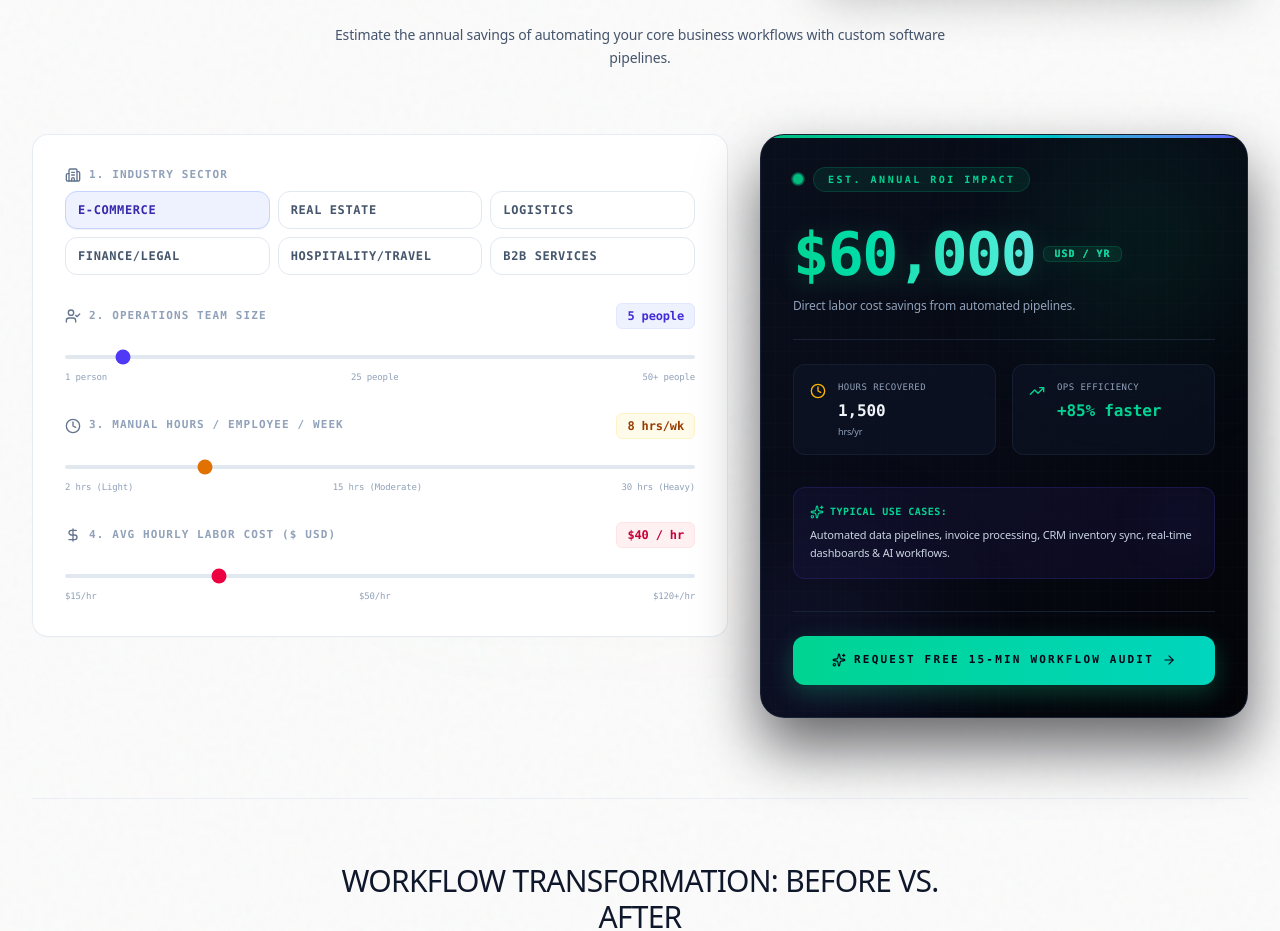
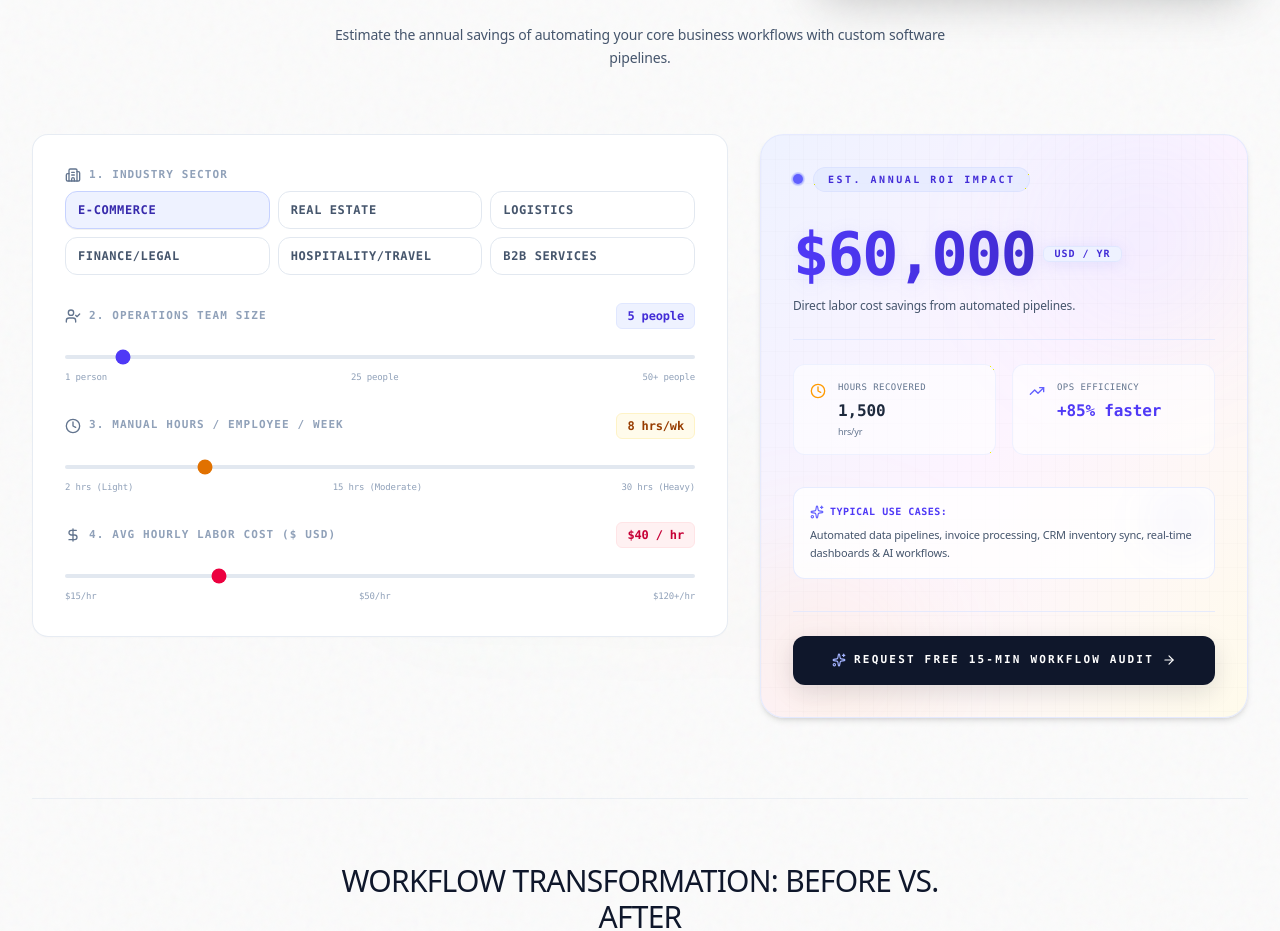
Before and after one commit to programador-negro/daniel_web_marca_personal, a React (Vite) app: page /cotizador in a window 1280 px wide. Shown: the part 800-1731 px from the top of the page. Built offline with nearby package versions, Linux system fonts and the light colour scheme.

Commit message:
design: convert ROI savings card to elegant pastel light gradient matching the brand aesthetics

```diff
--- a/src/components/QuoteEstimatorSection.tsx
+++ b/src/components/QuoteEstimatorSection.tsx
@@ -341,55 +341,55 @@ export const QuoteEstimatorSection: React.FC = () => {
           </div>
 
           {/* Right Column: Live Savings Result Box */}
-          <div className="lg:col-span-5 bg-gradient-to-br from-[#0a0f1d] via-[#070a14] to-[#030408] text-white rounded-3xl p-6 sm:p-8 flex flex-col justify-between border border-slate-800/80 shadow-[0_30px_60px_rgba(3,4,8,0.6)] min-h-[500px] relative overflow-hidden transition-all duration-500 hover:border-slate-700/80 hover:shadow-[0_30px_70px_rgba(16,185,129,0.15)] group before:absolute before:top-0 before:left-0 before:right-0 before:h-[3px] before:bg-gradient-to-r before:from-emerald-500 before:via-teal-400 before:to-indigo-500">
+          <div className="lg:col-span-5 bg-gradient-to-br from-[#eef2ff] via-[#fdf4ff] to-[#fffbeb] text-slate-800 rounded-3xl p-6 sm:p-8 flex flex-col justify-between border border-indigo-100/80 shadow-md min-h-[500px] relative overflow-hidden transition-all duration-500 hover:border-indigo-200 hover:shadow-xl group">
             {/* Ambient Background Glows */}
-            <div className="absolute top-0 right-0 w-52 h-52 bg-emerald-500/10 rounded-full blur-3xl pointer-events-none group-hover:bg-emerald-500/15 transition-all duration-500" />
-            <div className="absolute -left-12 -bottom-12 w-52 h-52 bg-indigo-500/10 rounded-full blur-3xl pointer-events-none group-hover:bg-indigo-500/15 transition-all duration-500" />
-            <div className="absolute inset-0 bg-[linear-gradient(to_right,#ffffff02_1px,transparent_1px),linear-gradient(to_bottom,#ffffff02_1px,transparent_1px)] bg-[size:14px_24px] pointer-events-none" />
+            <div className="absolute top-0 right-0 w-52 h-52 bg-indigo-300/10 rounded-full blur-3xl pointer-events-none group-hover:bg-indigo-300/15 transition-all duration-500" />
+            <div className="absolute -left-12 -bottom-12 w-52 h-52 bg-amber-300/10 rounded-full blur-3xl pointer-events-none group-hover:bg-amber-300/15 transition-all duration-500" />
+            <div className="absolute inset-0 bg-[linear-gradient(to_right,#00000003_1px,transparent_1px),linear-gradient(to_bottom,#00000003_1px,transparent_1px)] bg-[size:14px_24px] pointer-events-none" />
 
             <div className="space-y-8 relative z-10">
               {/* Pulse Active Badge */}
               <div className="flex items-center gap-2.5">
                 <span className="relative flex h-2.5 w-2.5">
-                  <span className="animate-ping absolute inline-flex h-full w-full rounded-full bg-emerald-400 opacity-75"></span>
-                  <span className="relative inline-flex rounded-full h-2.5 w-2.5 bg-emerald-500"></span>
+                  <span className="animate-ping absolute inline-flex h-full w-full rounded-full bg-indigo-400 opacity-75"></span>
+                  <span className="relative inline-flex rounded-full h-2.5 w-2.5 bg-indigo-500"></span>
                 </span>
-                <span className="text-[10px] font-mono font-bold uppercase tracking-[0.25em] text-emerald-400 bg-emerald-500/10 px-3.5 py-1 rounded-full border border-emerald-500/20 inline-block">
+                <span className="text-[10px] font-mono font-bold uppercase tracking-[0.25em] text-indigo-700 bg-indigo-100/60 px-3.5 py-1 rounded-full border border-indigo-200/35 inline-block">
                   {t.resultTitle}
                 </span>
               </div>
 
               <div className="space-y-6">
                 <div>
-                  <div className="text-5xl sm:text-6xl font-black tracking-tight text-transparent bg-clip-text bg-gradient-to-r from-emerald-400 via-teal-300 to-indigo-300 drop-shadow-[0_4px_12px_rgba(16,185,129,0.25)] font-mono flex items-baseline gap-2 flex-wrap">
+                  <div className="text-5xl sm:text-6xl font-black tracking-tight text-transparent bg-clip-text bg-gradient-to-r from-indigo-600 via-indigo-700 to-indigo-900 drop-shadow-[0_2px_8px_rgba(99,102,241,0.12)] font-mono flex items-baseline gap-2 flex-wrap">
                     ${annualDollarSavings.toLocaleString()}
-                    <span className="text-[10px] font-mono font-bold uppercase tracking-widest text-emerald-400 bg-emerald-500/10 border border-emerald-500/20 px-2.5 py-0.5 rounded-md self-center">
+                    <span className="text-[10px] font-mono font-bold uppercase tracking-widest text-indigo-700 bg-indigo-50 border border-indigo-100 px-2.5 py-0.5 rounded-md self-center">
                       {t.resultSuffix}
                     </span>
                   </div>
-                  <p className="text-xs text-slate-400 mt-3 font-light leading-relaxed max-w-sm">
+                  <p className="text-xs text-slate-600 mt-3 font-light leading-relaxed max-w-sm">
                     {t.resultDesc}
                   </p>
                 </div>
 
                 {/* Micro Stats Row */}
-                <div className="grid grid-cols-2 gap-4 pt-6 border-t border-slate-800/80">
-                  <div className="bg-slate-900/50 hover:bg-slate-900/80 transition-all duration-300 border border-slate-800/60 hover:border-slate-700/60 p-4 rounded-xl flex items-start gap-3">
-                    <Clock className="w-4 h-4 text-amber-400 shrink-0 mt-0.5 animate-pulse" />
+                <div className="grid grid-cols-2 gap-4 pt-6 border-t border-indigo-100/80">
+                  <div className="bg-white/60 hover:bg-white/90 transition-all duration-300 border border-indigo-100/50 hover:border-indigo-100 p-4 rounded-xl flex items-start gap-3">
+                    <Clock className="w-4 h-4 text-amber-500 shrink-0 mt-0.5 animate-pulse" />
                     <div>
-                      <div className="text-[9px] font-mono uppercase tracking-wider text-slate-400">{t.hoursSaved}</div>
-                      <div className="text-base font-bold text-slate-100 mt-1 font-mono">
+                      <div className="text-[9px] font-mono uppercase tracking-wider text-slate-500">{t.hoursSaved}</div>
+                      <div className="text-base font-bold text-slate-800 mt-1 font-mono">
                         {annualHoursSaved.toLocaleString()}
-                        <span className="text-[9px] font-sans text-slate-400 font-light block mt-0.5">{t.hoursSavedSuffix}</span>
+                        <span className="text-[9px] font-sans text-slate-500 font-light block mt-0.5">{t.hoursSavedSuffix}</span>
                       </div>
                     </div>
                   </div>
 
-                  <div className="bg-slate-900/50 hover:bg-slate-900/80 transition-all duration-300 border border-slate-800/60 hover:border-slate-700/60 p-4 rounded-xl flex items-start gap-3">
-                    <TrendingUp className="w-4 h-4 text-emerald-400 shrink-0 mt-0.5" />
+                  <div className="bg-white/60 hover:bg-white/90 transition-all duration-300 border border-indigo-100/50 hover:border-indigo-100 p-4 rounded-xl flex items-start gap-3">
+                    <TrendingUp className="w-4 h-4 text-indigo-500 shrink-0 mt-0.5" />
                     <div>
-                      <div className="text-[9px] font-mono uppercase tracking-wider text-slate-400">{t.efficiency}</div>
-                      <div className="text-base font-bold text-emerald-400 mt-1 font-mono">
+                      <div className="text-[9px] font-mono uppercase tracking-wider text-slate-500">{t.efficiency}</div>
+                      <div className="text-base font-bold text-indigo-600 mt-1 font-mono">
                         {t.efficiencyVal}
                       </div>
                     </div>
@@ -398,29 +398,29 @@ export const QuoteEstimatorSection: React.FC = () => {
               </div>
 
               {/* Use Cases Box */}
-              <div className="p-4 rounded-xl bg-indigo-950/30 border border-indigo-900/40 text-[11px] text-slate-300 leading-relaxed font-light relative overflow-hidden">
+              <div className="p-4 rounded-xl bg-white/80 border border-indigo-100/80 text-[11px] text-slate-600 leading-relaxed font-light relative overflow-hidden">
                 <div className="absolute top-0 right-0 w-16 h-16 bg-indigo-500/5 rounded-full blur-xl pointer-events-none" />
-                <span className="text-emerald-400 font-bold font-mono uppercase tracking-wider text-[10px] flex items-center gap-1.5 mb-1.5">
-                  <Sparkles className="w-3.5 h-3.5 text-emerald-400 animate-pulse" />
+                <span className="text-indigo-600 font-bold font-mono uppercase tracking-wider text-[10px] flex items-center gap-1.5 mb-1.5">
+                  <Sparkles className="w-3.5 h-3.5 text-indigo-500 animate-pulse" />
                   <span>{t.typicalCasesTitle}</span>
                 </span>
-                <p className="text-slate-300 font-light leading-relaxed">
+                <p className="text-slate-600 font-light leading-relaxed">
                   {t.typicalCasesText}
                 </p>
               </div>
             </div>
 
             {/* Dynamic CTA */}
-            <div className="mt-8 pt-6 border-t border-slate-800/80 relative z-10">
+            <div className="mt-8 pt-6 border-t border-indigo-100/80 relative z-10">
               <a
                 href={`https://wa.me/${personalInfo.whatsappNumber}?text=${whatsappMessage}`}
                 target="_blank"
                 rel="noopener noreferrer"
-                className="w-full bg-gradient-to-r from-emerald-400 to-teal-400 text-slate-950 hover:text-slate-950 font-bold py-4 px-6 rounded-xl font-mono text-[11px] uppercase tracking-[0.2em] transition-all duration-300 flex items-center justify-center gap-2 cursor-pointer shadow-[0_8px_25px_rgba(16,185,129,0.3)] hover:shadow-[0_12px_30px_rgba(16,185,129,0.5)] hover:-translate-y-0.5 active:translate-y-0"
+                className="w-full bg-slate-900 text-white hover:bg-slate-800 font-bold py-4 px-6 rounded-xl font-mono text-[11px] uppercase tracking-[0.2em] transition-all duration-300 flex items-center justify-center gap-2 cursor-pointer shadow-[0_8px_25px_rgba(15,23,42,0.12)] hover:shadow-[0_12px_30px_rgba(15,23,42,0.25)] hover:-translate-y-0.5 active:translate-y-0"
               >
-                <Sparkles className="w-3.5 h-3.5 text-slate-950 shrink-0" />
+                <Sparkles className="w-3.5 h-3.5 text-indigo-300 shrink-0" />
                 <span>{t.ctaAudit}</span>
-                <ArrowRight className="w-3.5 h-3.5 text-slate-950 shrink-0" />
+                <ArrowRight className="w-3.5 h-3.5 text-white shrink-0" />
               </a>
             </div>
 
```
